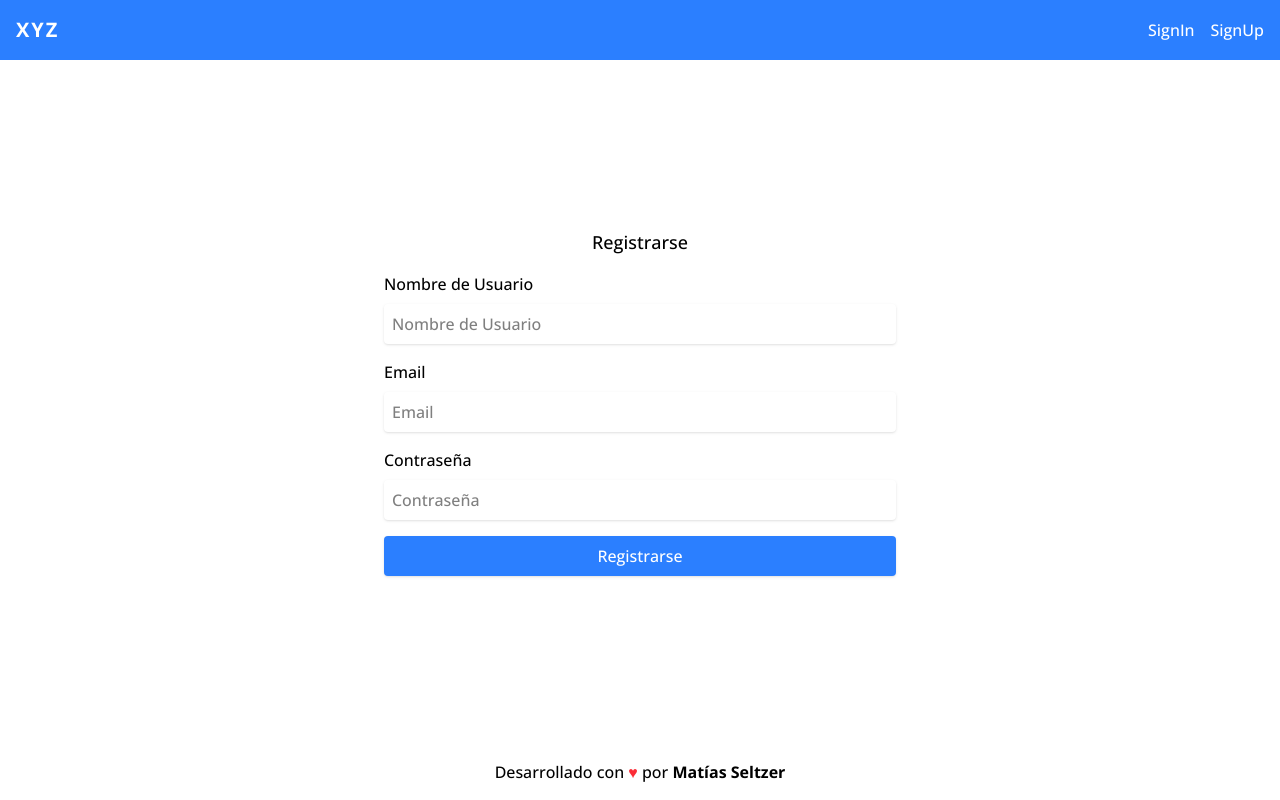
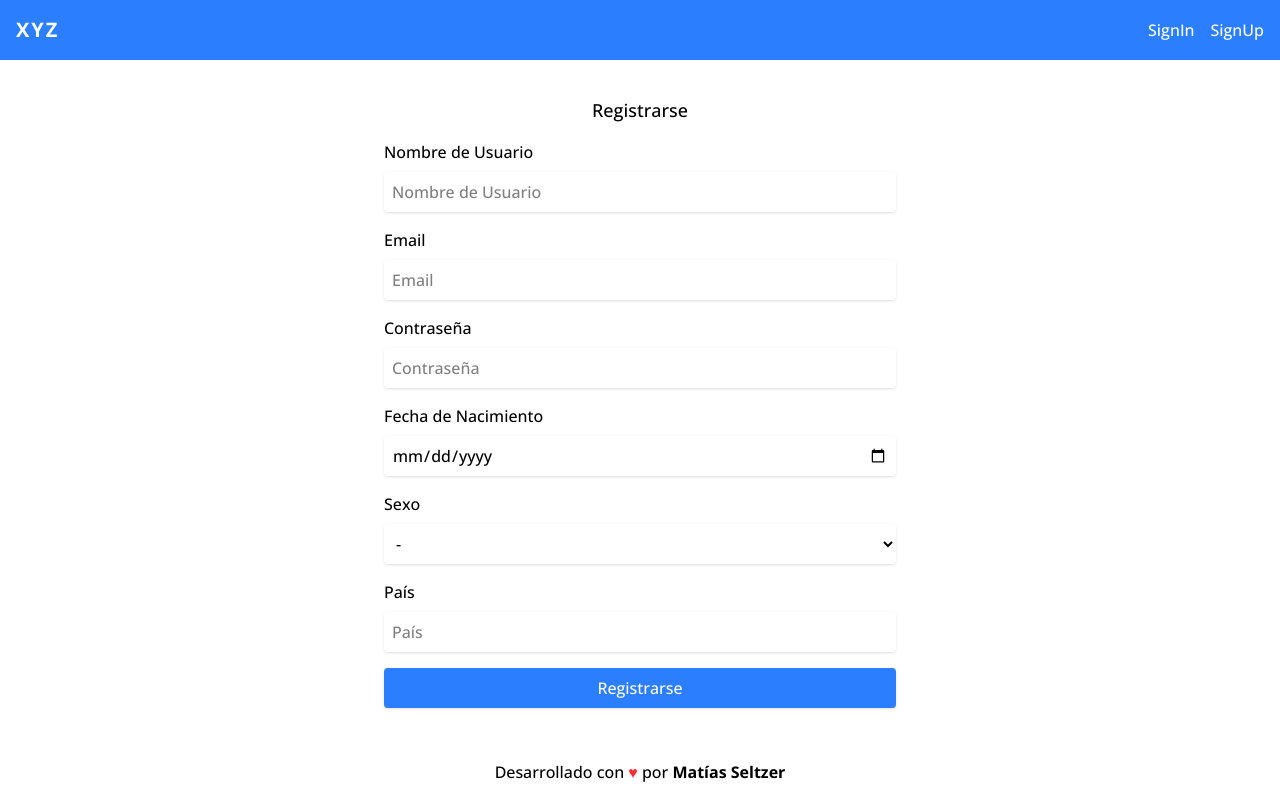
Before and after one commit to MattSeltz/opinandoAndo-cliente, a Next.js app: page /signUp in a window 1280 px wide. Built offline with nearby package versions, Linux system fonts and the light colour scheme.

Commit message:
Se conecto al backend y se empezo a aplicar logica

```diff
--- a/src/components/form/FormComponent.tsx
+++ b/src/components/form/FormComponent.tsx
@@ -1,3 +1,9 @@
+"use client";
+
+import { useState } from "react";
+
+import { postData } from "@/services/services";
+
 import { InputComponent } from "./InputComponent";
 
 interface Props {
@@ -5,20 +11,141 @@ interface Props {
 }
 
 export const FormComponent = ({ type }: Props) => {
+	const [username, setUsername] = useState("");
+	const [email, setEmail] = useState("");
+	const [password, setPassword] = useState("");
+	const [date, setDate] = useState("");
+	const [sex, setSex] = useState("");
+	const [country, setCountry] = useState("");
+
+	const register = async () => {
+		if (!username || !email || !password || !date || !sex || !country) {
+			alert("Error!");
+		} else {
+			const user = {
+				username,
+				email,
+				password,
+				date,
+				sex,
+				country,
+			};
+
+			try {
+				const [isSuccess] = await postData("auth/register", user);
+
+				if (isSuccess) {
+					alert("Usuario generado con exito!");
+				} else {
+					throw new Error("Error al crear el usuario");
+				}
+			} catch (error) {
+				console.error(error);
+			} finally {
+				alert("Finalizo!");
+			}
+		}
+	};
+
+	const login = async () => {
+		if (!email || !password) {
+			alert("Error!");
+		} else {
+			const user = {
+				email,
+				password,
+			};
+
+			try {
+				const [isSuccess] = await postData("auth/login", user);
+
+				if (isSuccess) {
+					alert("Iniciando sesión!");
+				} else {
+					throw new Error("Error al iniciar sesión");
+				}
+			} catch (error) {
+				console.error(error);
+			} finally {
+				alert("Finalizo!");
+			}
+		}
+	};
+
+	const handleSubmit = (e: React.FormEvent) => {
+		e.preventDefault();
+
+		if (type === "register") {
+			register();
+		} else {
+			login();
+		}
+	};
+
 	return (
 		<form
 			autoComplete="off"
 			className="flex flex-col gap-4 max-w-lg mx-auto w-full"
+			onSubmit={handleSubmit}
 		>
 			{type === "register" && (
 				<InputComponent
 					title="Nombre de Usuario"
 					altTitle="username"
 					type="text"
+					value={username}
+					setValue={setUsername}
 				/>
 			)}
-			<InputComponent title="Email" altTitle="email" type="email" />
-			<InputComponent title="Contraseña" altTitle="password" type="password" />
+			<InputComponent
+				title="Email"
+				altTitle="email"
+				type="email"
+				value={email}
+				setValue={setEmail}
+			/>
+			<InputComponent
+				title="Contraseña"
+				altTitle="password"
+				type="password"
+				value={password}
+				setValue={setPassword}
+			/>
+			{type === "register" && (
+				<>
+					<InputComponent
+						title="Fecha de Nacimiento"
+						altTitle="date"
+						type="date"
+						value={date}
+						setValue={setDate}
+					/>
+					<div className="flex flex-col gap-2">
+						<label htmlFor="sex">Sexo</label>
+						<select
+							name="sex"
+							id="sex"
+							className="shadow rounded p-2 focus:outline-0"
+							value={sex}
+							onChange={(e) => setSex(e.target.value)}
+						>
+							<option value="" hidden>
+								{" "}
+								-{" "}
+							</option>
+							<option value="Masculino">Masculino</option>
+							<option value="Femenino">Femenino</option>
+						</select>
+					</div>
+					<InputComponent
+						title="País"
+						altTitle="country"
+						type="text"
+						value={country}
+						setValue={setCountry}
+					/>
+				</>
+			)}
 			<button
 				type="submit"
 				className="bg-blue-500 text-white rounded shadow p-2 cursor-pointer transition-colors hover:bg-blue-600"
--- a/src/components/form/InputComponent.tsx
+++ b/src/components/form/InputComponent.tsx
@@ -1,10 +1,20 @@
+import { Dispatch, SetStateAction } from "react";
+
 interface Props {
 	title: string;
 	altTitle: string;
 	type: string;
+	value: string;
+	setValue: Dispatch<SetStateAction<string>>;
 }
 
-export const InputComponent = ({ title, altTitle, type }: Props) => {
+export const InputComponent = ({
+	title,
+	altTitle,
+	type,
+	value,
+	setValue,
+}: Props) => {
 	return (
 		<div className="flex flex-col gap-2">
 			<label htmlFor={altTitle}>{title}</label>
@@ -14,6 +24,8 @@ export const InputComponent = ({ title, altTitle, type }: Props) => {
 				id={altTitle}
 				placeholder={title}
 				className="shadow rounded p-2 focus:outline-0"
+				value={value}
+				onChange={(e) => setValue(e.target.value)}
 			/>
 		</div>
 	);
--- /dev/null
+++ b/src/configs/configs.ts
@@ -0,0 +1 @@
+export const ENVIRONMENT = process.env.NEXT_PUBLIC_ENVIRONMENT;
--- /dev/null
+++ b/src/services/services.ts
@@ -0,0 +1,98 @@
+import { ENVIRONMENT } from "@/configs/configs";
+
+interface User {
+	username?: string;
+	email: string;
+	password: string;
+	date?: string;
+	sex?: string;
+	country?: string;
+}
+
+export const getData = async (path: string) => {
+	try {
+		const res = await fetch(`${ENVIRONMENT}${path}`, {
+			method: "GET",
+			credentials: "include",
+		});
+
+		const data = await res.json();
+
+		return [res.ok, data];
+	} catch (error) {
+		console.error(error);
+		return [false, null];
+	}
+};
+
+export const getOneData = async (path: string, id: string) => {
+	try {
+		const res = await fetch(`${ENVIRONMENT}${path}/${id}`, {
+			method: "GET",
+			credentials: "include",
+		});
+
+		const data = await res.json();
+
+		return [res.ok, data];
+	} catch (error) {
+		console.error(error);
+		return [false, null];
+	}
+};
+
+export const postData = async (path: string, body: User) => {
+	try {
+		const res = await fetch(`${ENVIRONMENT}${path}`, {
+			method: "POST",
+			credentials: "include",
+			body: JSON.stringify(body),
+			headers: {
+				"Content-Type": "application/json",
+			},
+		});
+
+		const data = await res.json();
+
+		return [res.ok, data];
+	} catch (error) {
+		console.error(error);
+		return [false, null];
+	}
+};
+
+export const putData = async (path: string, id: string, body: User) => {
+	try {
+		const res = await fetch(`${ENVIRONMENT}${path}/${id}`, {
+			method: "PUT",
+			credentials: "include",
+			body: JSON.stringify(body),
+			headers: {
+				"Content-Type": "application/json",
+			},
+		});
+
+		const data = await res.json();
+
+		return [res.ok, data];
+	} catch (error) {
+		console.error(error);
+		return [false, null];
+	}
+};
+
+export const deleteData = async (path: string, id: string) => {
+	try {
+		const res = await fetch(`${ENVIRONMENT}${path}/${id}`, {
+			method: "DELETE",
+			credentials: "include",
+		});
+
+		const data = await res.json();
+
+		return [res.ok, data];
+	} catch (error) {
+		console.error(error);
+		return [false, null];
+	}
+};
```
